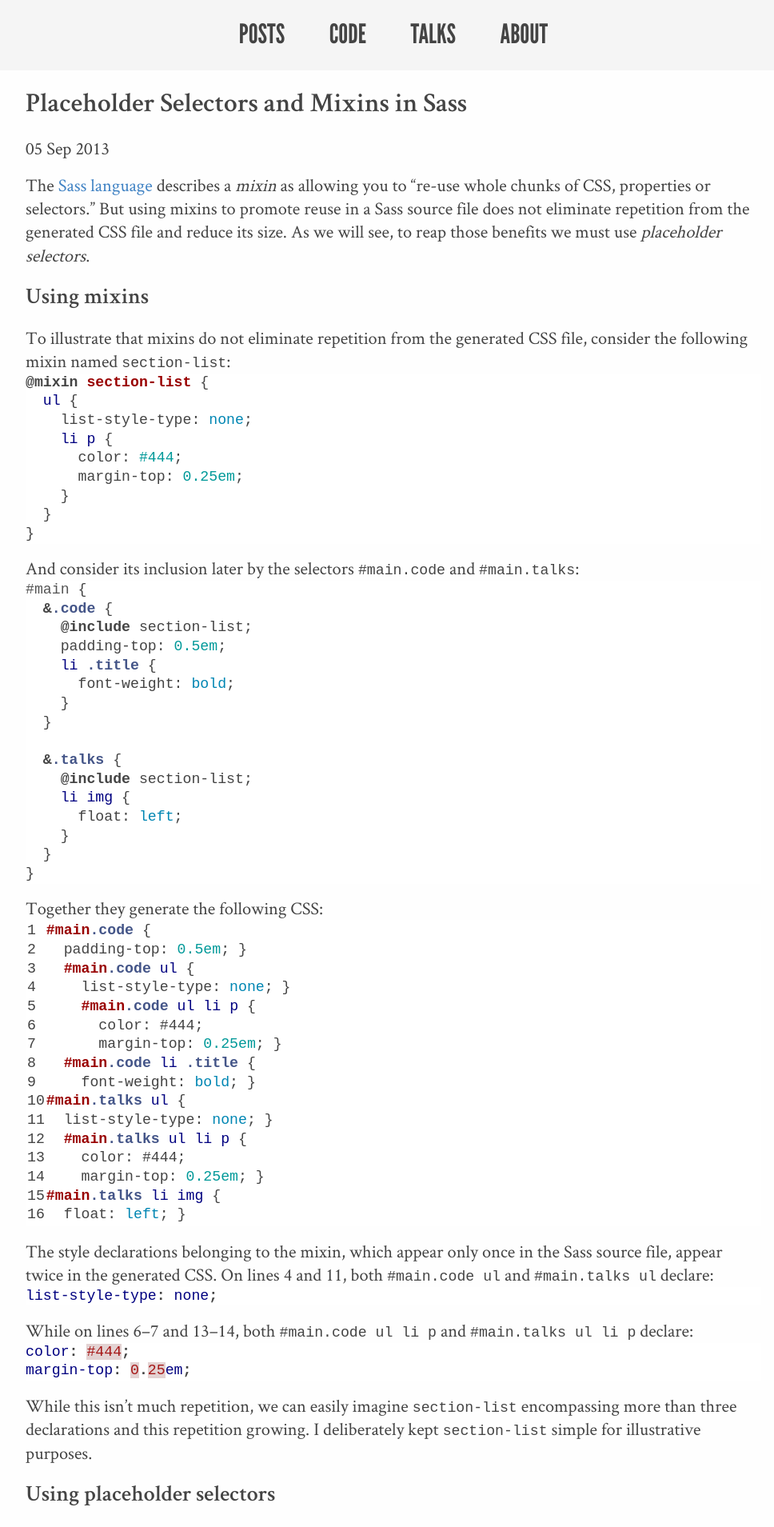
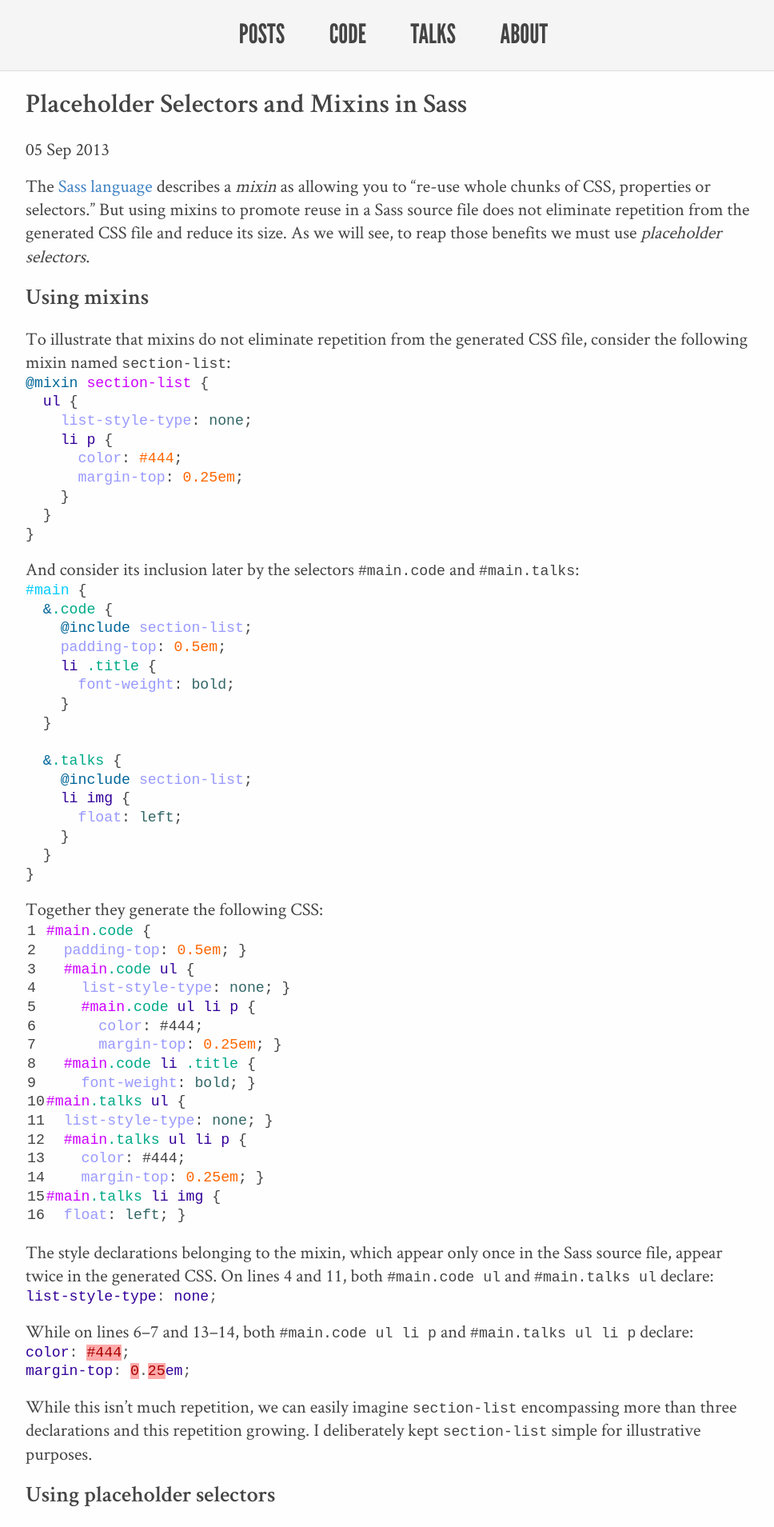
Before and after one commit to mgp/mgp.github.io, a Jekyll site: the page built from _posts/2013-09-05-placeholder-selectors-and-mixins-in-sass.md, in a window 1280 px wide. Shown: the top 1909 px of the page at 80% size, without its empty margins (148-1116 px from the left). Built offline with Jekyll 4.4.1, drawn with Linux system fonts in a browser that asks for light colours; Markdown is read by kramdown in place of the engine named in the settings; comment, search, counter and statistics services are not loaded.

Commit message:
Add bottom border to nav, restyle code blocks

```diff
--- a/css/main.css
+++ b/css/main.css
@@ -86,7 +86,8 @@
 
 header {
   background-color: whitesmoke;
-  text-align: center; }
+  text-align: center;
+  border-bottom: 1px solid #dddddd; }
   header nav ul {
     list-style-type: none;
     font-size: 1.5em;
@@ -132,7 +133,7 @@
     margin-left: 1em; }
   body.post main code, body.post main pre {
     border: 1px solid #dddddd;
-    background-color: #eeeeff;
+    background-color: whitesmoke;
     font-family: "UbuntuMono", "Courier New", Courier, monospace; }
   body.post main code {
     font-size: 0.8em;
--- a/css/syntax.css
+++ b/css/syntax.css
@@ -1,60 +1,60 @@
-.highlight  { background: #ffffff; }
-.highlight .c { color: #999988; font-style: italic } /* Comment */
-.highlight .err { color: #a61717; background-color: #e3d2d2 } /* Error */
-.highlight .k { font-weight: bold } /* Keyword */
-.highlight .o { font-weight: bold } /* Operator */
-.highlight .cm { color: #999988; font-style: italic } /* Comment.Multiline */
-.highlight .cp { color: #999999; font-weight: bold } /* Comment.Preproc */
-.highlight .c1 { color: #999988; font-style: italic } /* Comment.Single */
-.highlight .cs { color: #999999; font-weight: bold; font-style: italic } /* Comment.Special */
-.highlight .gd { color: #000000; background-color: #ffdddd } /* Generic.Deleted */
-.highlight .gd .x { color: #000000; background-color: #ffaaaa } /* Generic.Deleted.Specific */
-.highlight .ge { font-style: italic } /* Generic.Emph */
-.highlight .gr { color: #aa0000 } /* Generic.Error */
-.highlight .gh { color: #999999 } /* Generic.Heading */
-.highlight .gi { color: #000000; background-color: #ddffdd } /* Generic.Inserted */
-.highlight .gi .x { color: #000000; background-color: #aaffaa } /* Generic.Inserted.Specific */
-.highlight .go { color: #888888 } /* Generic.Output */
-.highlight .gp { color: #555555 } /* Generic.Prompt */
-.highlight .gs { font-weight: bold } /* Generic.Strong */
-.highlight .gu { color: #aaaaaa } /* Generic.Subheading */
-.highlight .gt { color: #aa0000 } /* Generic.Traceback */
-.highlight .kc { font-weight: bold } /* Keyword.Constant */
-.highlight .kd { font-weight: bold } /* Keyword.Declaration */
-.highlight .kp { font-weight: bold } /* Keyword.Pseudo */
-.highlight .kr { font-weight: bold } /* Keyword.Reserved */
-.highlight .kt { color: #445588; font-weight: bold } /* Keyword.Type */
-.highlight .m { color: #009999 } /* Literal.Number */
-.highlight .s { color: #d14 } /* Literal.String */
-.highlight .na { color: #008080 } /* Name.Attribute */
-.highlight .nb { color: #0086B3 } /* Name.Builtin */
-.highlight .nc { color: #445588; font-weight: bold } /* Name.Class */
-.highlight .no { color: #008080 } /* Name.Constant */
-.highlight .ni { color: #800080 } /* Name.Entity */
-.highlight .ne { color: #990000; font-weight: bold } /* Name.Exception */
-.highlight .nf { color: #990000; font-weight: bold } /* Name.Function */
-.highlight .nn { color: #555555 } /* Name.Namespace */
-.highlight .nt { color: #000080 } /* Name.Tag */
-.highlight .nv { color: #008080 } /* Name.Variable */
-.highlight .ow { font-weight: bold } /* Operator.Word */
+.highlight .c { color: #0099FF; } /* Comment */
+.highlight .err { color: #AA0000; background-color: #FFAAAA } /* Error */
+.highlight .k { color: #006699; } /* Keyword */
+.highlight .o { color: #555555 } /* Operator */
+.highlight .cm { color: #0099FF; } /* Comment.Multiline */
+.highlight .cp { color: #009999 } /* Comment.Preproc */
+.highlight .c1 { color: #0099FF; } /* Comment.Single */
+.highlight .cs { color: #0099FF; } /* Comment.Special */
+.highlight .gd { background-color: #FFCCCC; border: 1px solid #CC0000 } /* Generic.Deleted */
+.highlight .ge { } /* Generic.Emph */
+.highlight .gr { color: #FF0000 } /* Generic.Error */
+.highlight .gh { color: #003300; } /* Generic.Heading */
+.highlight .gi { background-color: #CCFFCC; border: 1px solid #00CC00 } /* Generic.Inserted */
+.highlight .go { color: #AAAAAA } /* Generic.Output */
+.highlight .gp { color: #000099; } /* Generic.Prompt */
+.highlight .gs { } /* Generic.Strong */
+.highlight .gu { color: #003300; } /* Generic.Subheading */
+.highlight .gt { color: #99CC66 } /* Generic.Traceback */
+.highlight .kc { color: #006699; } /* Keyword.Constant */
+.highlight .kd { color: #006699; } /* Keyword.Declaration */
+.highlight .kn { color: #006699; } /* Keyword.Namespace */
+.highlight .kp { color: #006699 } /* Keyword.Pseudo */
+.highlight .kr { color: #006699; } /* Keyword.Reserved */
+.highlight .kt { color: #007788; } /* Keyword.Type */
+.highlight .m { color: #FF6600 } /* Literal.Number */
+.highlight .s { color: #CC3300 } /* Literal.String */
+.highlight .na { color: #330099 } /* Name.Attribute */
+.highlight .nb { color: #336666 } /* Name.Builtin */
+.highlight .nc { color: #00AA88; } /* Name.Class */
+.highlight .no { color: #336600 } /* Name.Constant */
+.highlight .nd { color: #9999FF } /* Name.Decorator */
+.highlight .ni { color: #999999; } /* Name.Entity */
+.highlight .ne { color: #CC0000; } /* Name.Exception */
+.highlight .nf { color: #CC00FF } /* Name.Function */
+.highlight .nl { color: #9999FF } /* Name.Label */
+.highlight .nn { color: #00CCFF; } /* Name.Namespace */
+.highlight .nt { color: #330099; } /* Name.Tag */
+.highlight .nv { color: #003333 } /* Name.Variable */
+.highlight .ow { color: #000000; } /* Operator.Word */
 .highlight .w { color: #bbbbbb } /* Text.Whitespace */
-.highlight .mf { color: #009999 } /* Literal.Number.Float */
-.highlight .mh { color: #009999 } /* Literal.Number.Hex */
-.highlight .mi { color: #009999 } /* Literal.Number.Integer */
-.highlight .mo { color: #009999 } /* Literal.Number.Oct */
-.highlight .sb { color: #d14 } /* Literal.String.Backtick */
-.highlight .sc { color: #d14 } /* Literal.String.Char */
-.highlight .sd { color: #d14 } /* Literal.String.Doc */
-.highlight .s2 { color: #d14 } /* Literal.String.Double */
-.highlight .se { color: #d14 } /* Literal.String.Escape */
-.highlight .sh { color: #d14 } /* Literal.String.Heredoc */
-.highlight .si { color: #d14 } /* Literal.String.Interpol */
-.highlight .sx { color: #d14 } /* Literal.String.Other */
-.highlight .sr { color: #009926 } /* Literal.String.Regex */
-.highlight .s1 { color: #d14 } /* Literal.String.Single */
-.highlight .ss { color: #990073 } /* Literal.String.Symbol */
-.highlight .bp { color: #999999 } /* Name.Builtin.Pseudo */
-.highlight .vc { color: #008080 } /* Name.Variable.Class */
-.highlight .vg { color: #008080 } /* Name.Variable.Global */
-.highlight .vi { color: #008080 } /* Name.Variable.Instance */
-.highlight .il { color: #009999 } /* Literal.Number.Integer.Long */
+.highlight .mf { color: #FF6600 } /* Literal.Number.Float */
+.highlight .mh { color: #FF6600 } /* Literal.Number.Hex */
+.highlight .mi { color: #FF6600 } /* Literal.Number.Integer */
+.highlight .mo { color: #FF6600 } /* Literal.Number.Oct */
+.highlight .sb { color: #CC3300 } /* Literal.String.Backtick */
+.highlight .sc { color: #CC3300 } /* Literal.String.Char */
+.highlight .sd { color: #CC3300; } /* Literal.String.Doc */
+.highlight .s2 { color: #CC3300 } /* Literal.String.Double */
+.highlight .se { color: #CC3300; } /* Literal.String.Escape */
+.highlight .sh { color: #CC3300 } /* Literal.String.Heredoc */
+.highlight .si { color: #AA0000 } /* Literal.String.Interpol */
+.highlight .sx { color: #CC3300 } /* Literal.String.Other */
+.highlight .sr { color: #33AAAA } /* Literal.String.Regex */
+.highlight .s1 { color: #CC3300 } /* Literal.String.Single */
+.highlight .ss { color: #FFCC33 } /* Literal.String.Symbol */
+.highlight .bp { color: #336666 } /* Name.Builtin.Pseudo */
+.highlight .vc { color: #003333 } /* Name.Variable.Class */
+.highlight .vg { color: #003333 } /* Name.Variable.Global */
+.highlight .vi { color: #003333 } /* Name.Variable.Instance */
+.highlight .il { color: #FF6600 } /* Literal.Number.Integer.Long */
```
Also changed, not shown: css/main.scss (+9 -7 lines).
